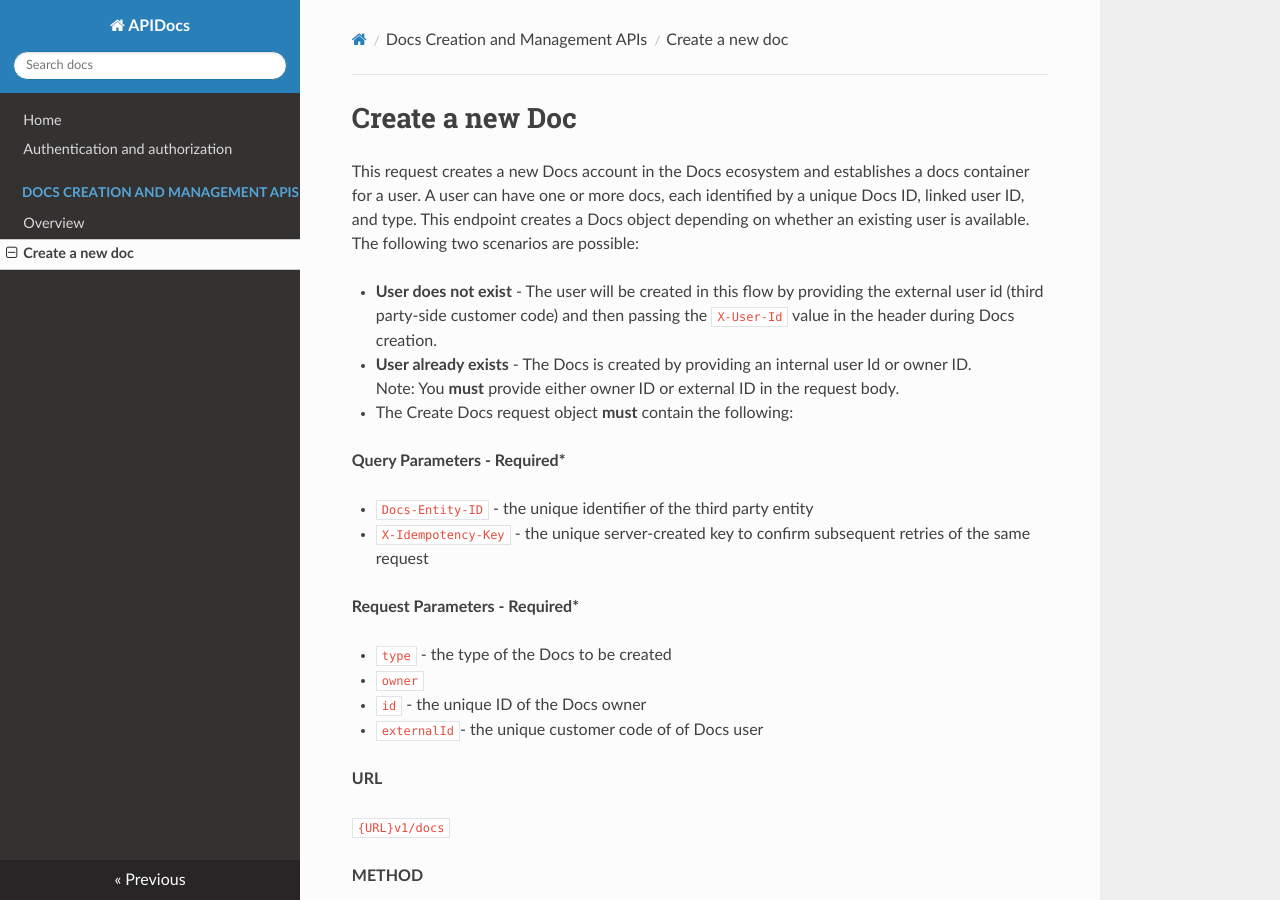
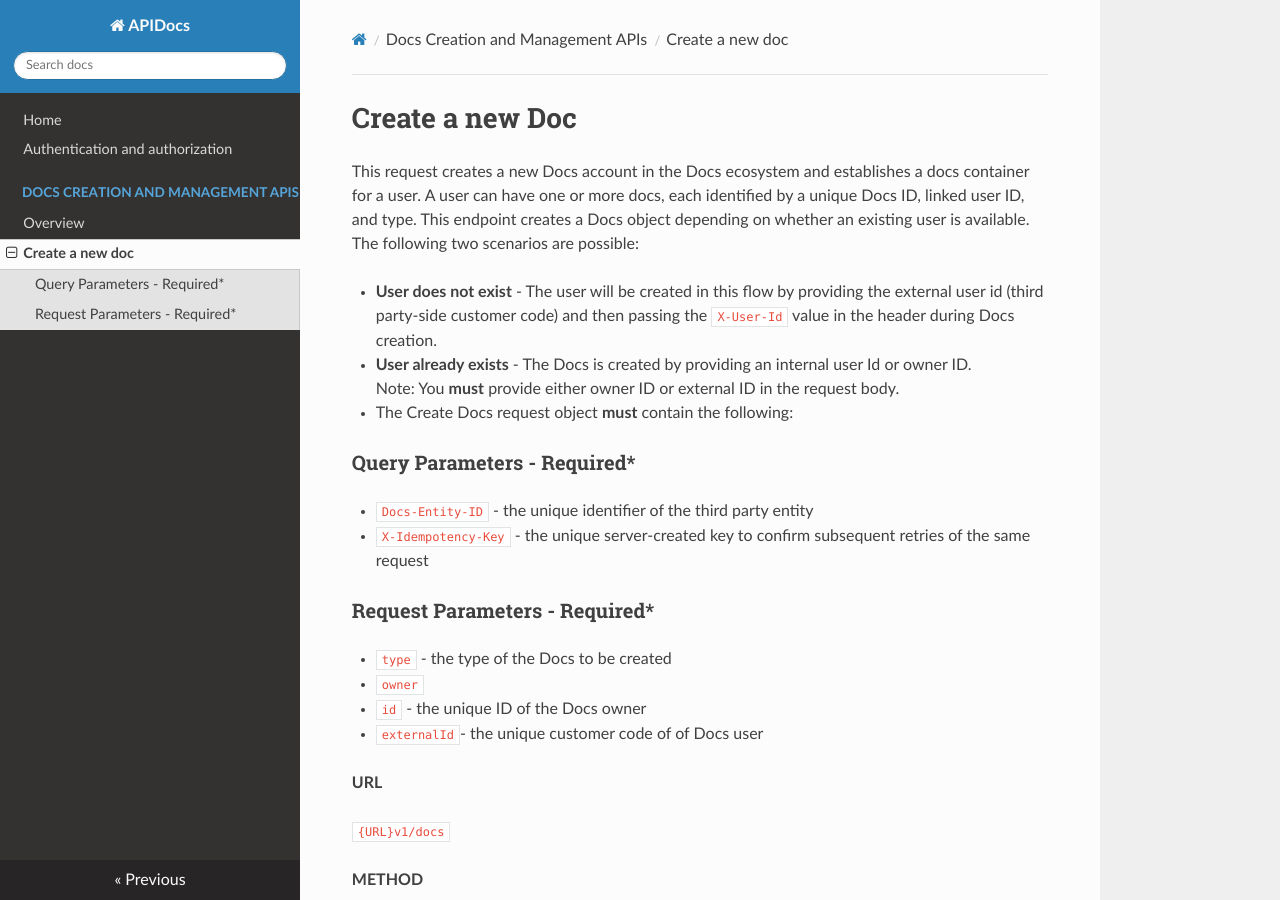
Before and after one commit to AllAboutDocs/APIDocs, an MkDocs documentation site: the page built from docs/docs-creation-and-management-apis/create-a-new-doc.md, in a window 1280 px wide and 900 px high. Built offline with MkDocs 1.6.1, drawn with Linux system fonts in a browser that asks for light colours; nearby versions of some CDN libraries.

Commit message:
Addded Navigation Depth as 2 on the mkdocs yml

```diff
--- a/docs/docs-creation-and-management-apis/create-a-new-doc.md
+++ b/docs/docs-creation-and-management-apis/create-a-new-doc.md
@@ -10,12 +10,12 @@ This endpoint creates a Docs object depending on whether an existing user is ava
 
 - The Create Docs request object **must** contain the following:
 
-**Query Parameters - Required\***
+### Query Parameters - Required\*
 
 - `Docs-Entity-ID` - the unique identifier of the third party entity
 - `X-Idempotency-Key` - the unique server-created key to confirm subsequent retries of the same request
 
-**Request Parameters - Required\***
+### Request Parameters - Required\*
 
 - `type` - the type of the Docs to be created
 - `owner`
--- a/mkdocs.yml
+++ b/mkdocs.yml
@@ -1,6 +1,7 @@
 site_name: APIDocs
 theme:
   name: readthedocs
+  navigation_depth: 2
 nav:
   - Home: index.md
   - "Authentication and authorization": authentication-and-authorization.md
```
